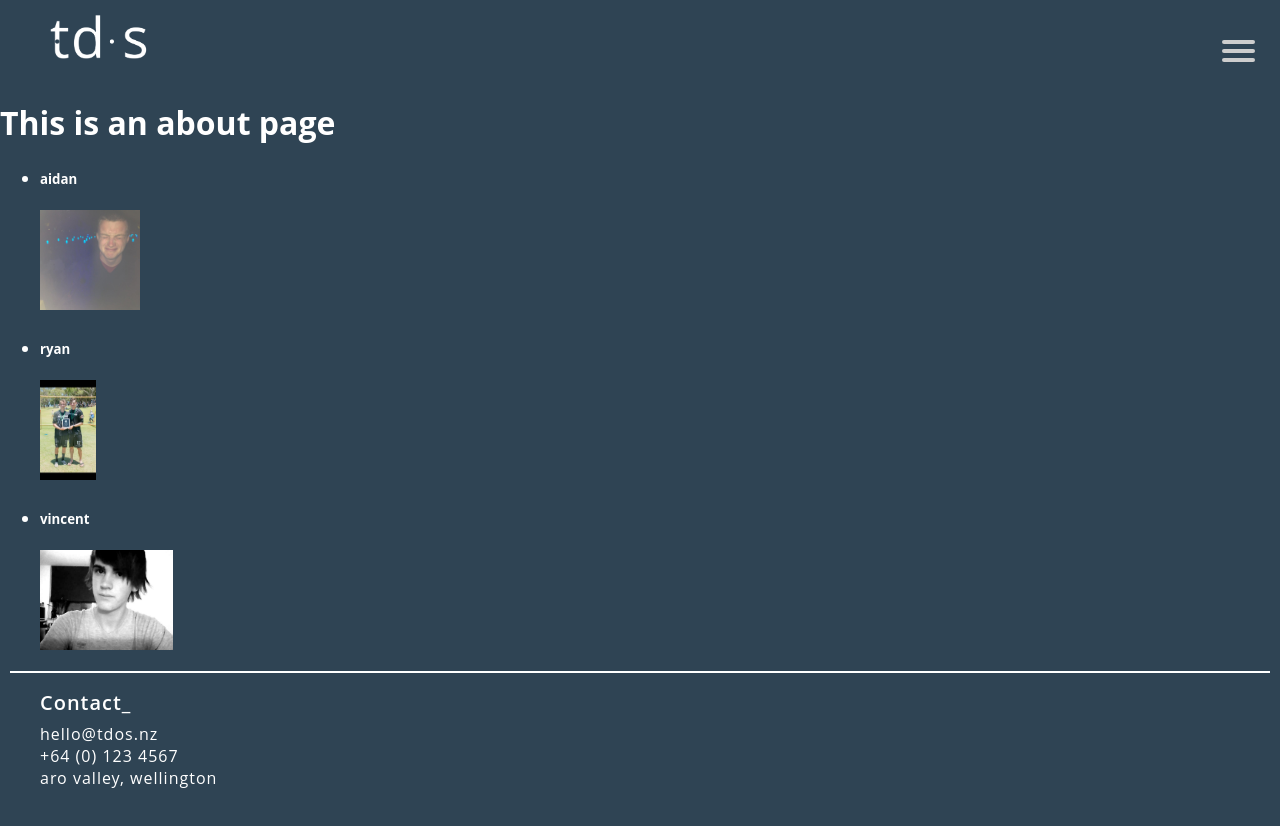
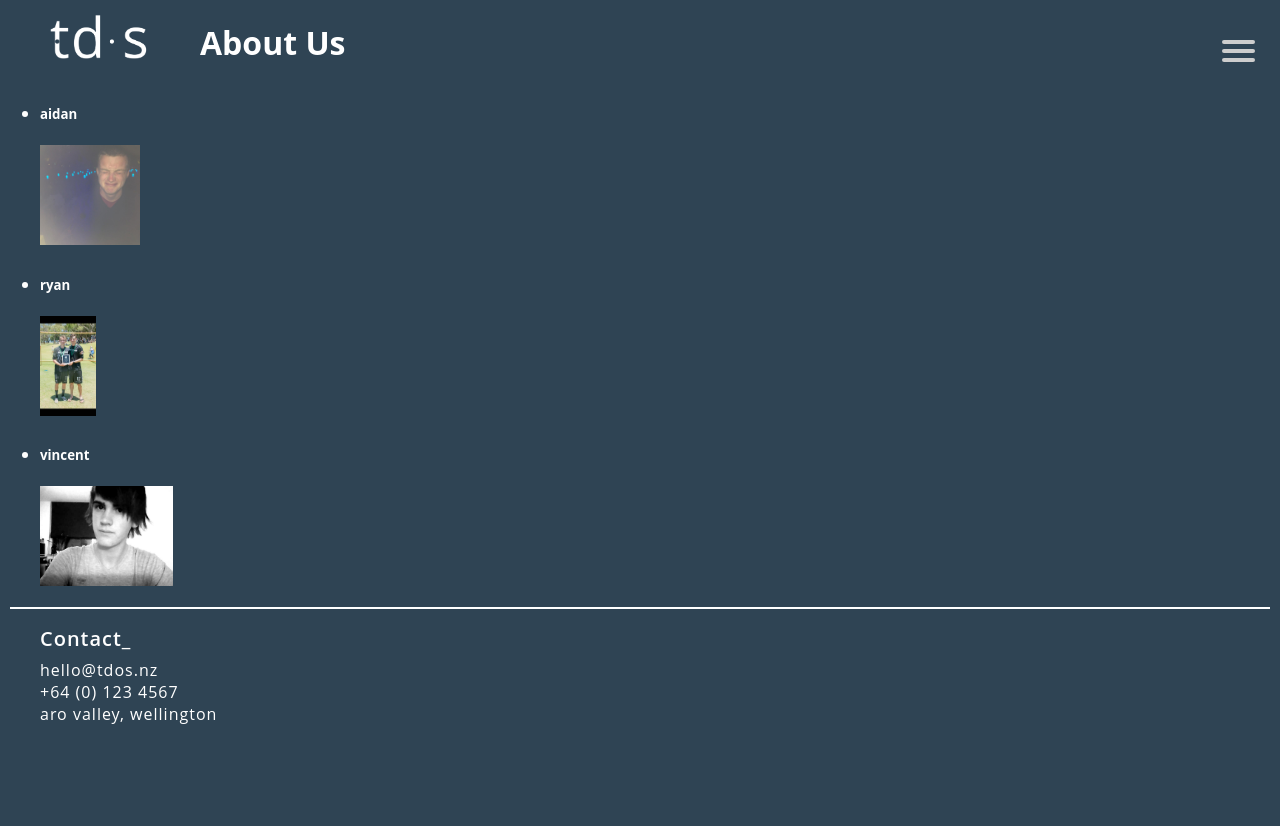
Before and after one commit to RyanSheridan11/TDOS_web, a Vue app: page /about in a window 1280 px wide. Shown: the top 826 px of the page. Built offline with nearby package versions, Linux system fonts and the light colour scheme; what particles.vue3 would draw is missing.

Commit message:
upped number of circles on homepage

```diff
--- a/src/views/About.vue
+++ b/src/views/About.vue
@@ -1,6 +1,6 @@
 <template>
     <div class="about">
-        <h1>This is an about page</h1>
+        <h1 id="about-header">About Us</h1>
         <ul>
             <li>
                 <h5>aidan</h5>
@@ -20,10 +20,15 @@
 </template>
 
 <style>
-    .contact-images {
-        height: 100px;
-        width: auto;
-    }
+	#about-header {
+		position: fixed;
+		top: 0px;
+		left: 200px;
+	}
+  .contact-images {
+      height: 100px;
+      width: auto;
+  }
 
 
 </style>
--- a/src/views/Home.vue
+++ b/src/views/Home.vue
@@ -35,7 +35,7 @@
 					},
 					particles: {
 						number: {
-							value: 120,
+							value: 250,
 							density: {
 								enable: true,
 								value_area: 800
--- a/src/views/Store.vue
+++ b/src/views/Store.vue
@@ -1,6 +1,6 @@
 <template>
     <div id="store">
-
+			<h1 id="store-header">Store</h1>
         <main>
             Hello
         </main>
@@ -16,3 +16,12 @@ export default {
     //HelloWorld
   }
 }</script>
+
+<style>
+#store-header {
+	position: fixed;
+	top: 0px;
+	left: 200px;
+}
+
+</style>
```
